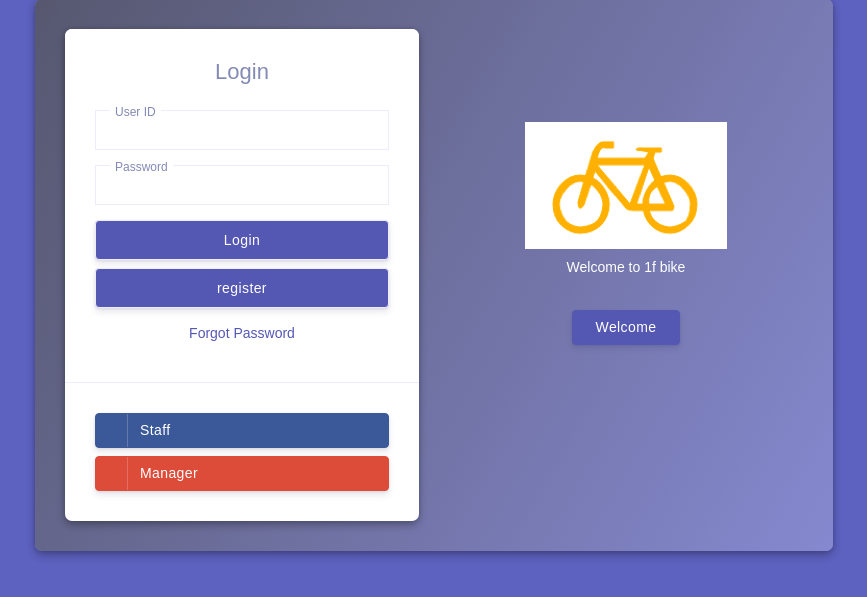
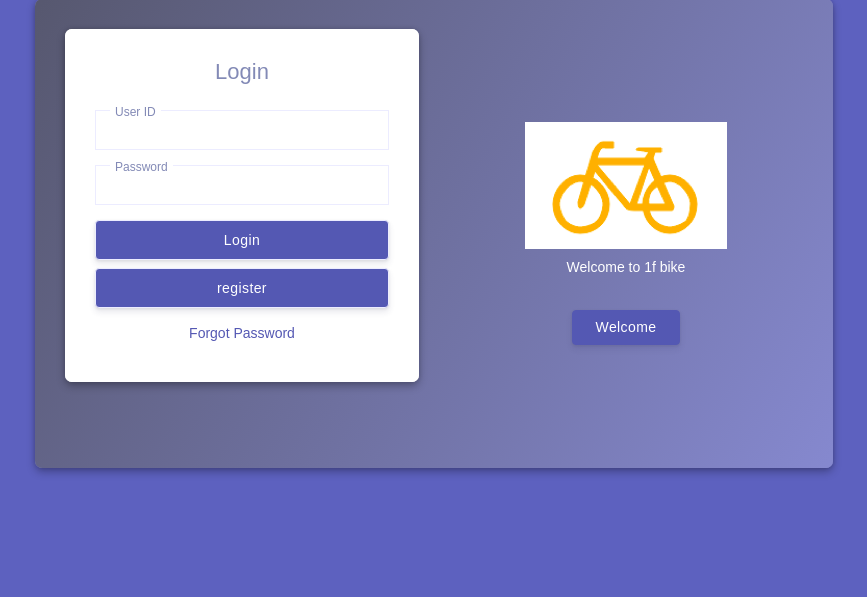
Before and after one commit to ananthp189/1Fbikes, a Django app: page /login/ in a window 1280 px wide. Shown: the part 121-718 px from the top of the page, without its empty margins (206-1073 px from the left). Run offline with Django 3.2, Linux system fonts and the light colour scheme; some libraries are stand-ins or nearby versions; some web fonts are replaced.

Commit message:
commented staff and operator button

```diff
--- a/bike/bikeapp/templates/bikeapp/login.html
+++ b/bike/bikeapp/templates/bikeapp/login.html
@@ -64,10 +64,10 @@
 											<p class="form"><center>register first！</center>
 										{% endif %}
 
-										<div class="card-body border-top">
-											<a class="btn  btn-social btn-facebook btn-block"><i class="fa fa-S"></i> Staff</a>
-											<a class="btn  btn-social btn-google btn-block mt-2"><i class="fa fa-M"></i> Manager</a>
-										</div>
+										<!-- <div class="card-body border-top"> -->
+											<!-- <a class="btn  btn-social btn-facebook btn-block"><i class="fa fa-S"></i> Staff</a> -->
+											<!-- <a class="btn  btn-social btn-google btn-block mt-2"><i class="fa fa-M"></i> Manager</a> -->
+										<!-- </div> -->
 									</div>
 
 								</div>
```
